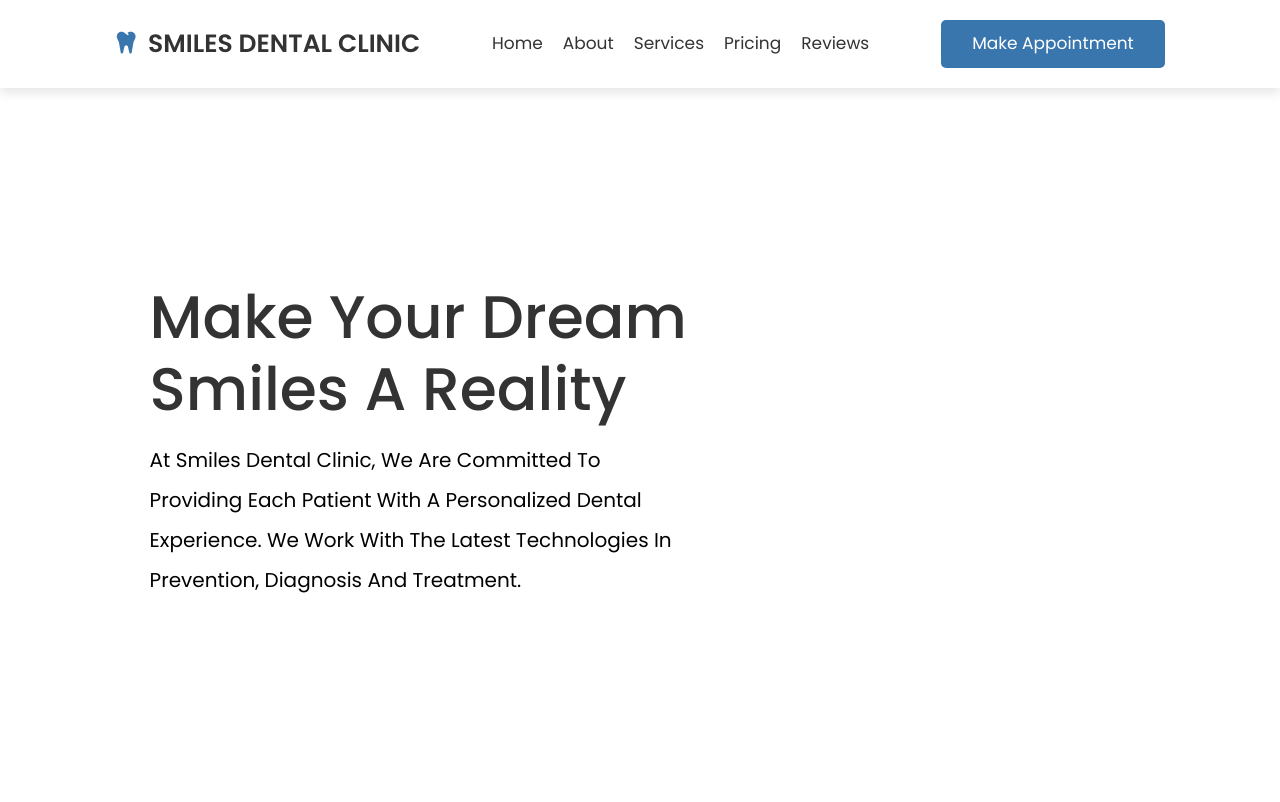
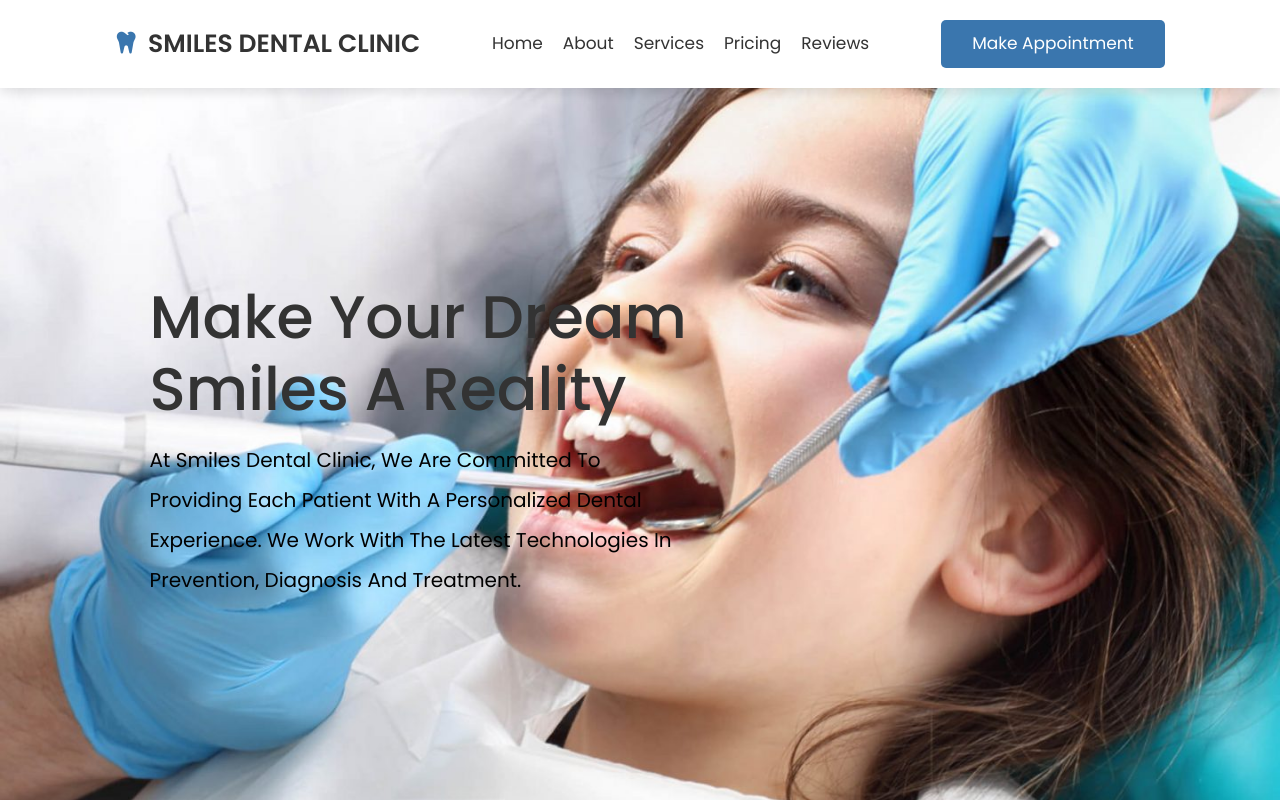
Before and after one commit to jpostadan/MP1, a plain HTML site: page index.html in a window 1280 px wide. Shown: the top 802 px of the page. Drawn offline with nearby package versions, Linux system fonts and the light colour scheme; the site is published under a folder, as on GitHub Pages, so addresses that start at the root find nothing.

Commit message:
fixed photos

```diff
--- a/styles.css
+++ b/styles.css
@@ -135,7 +135,7 @@ section {
 	min-height: 100vh;
 	display: flex;
 	align-items: center;
-	background: url(/images/images.jpg) no-repeat;
+	background: url(./images/images.jpg) no-repeat;
 	background-size: cover;
 	background-position: center;
 }
```
